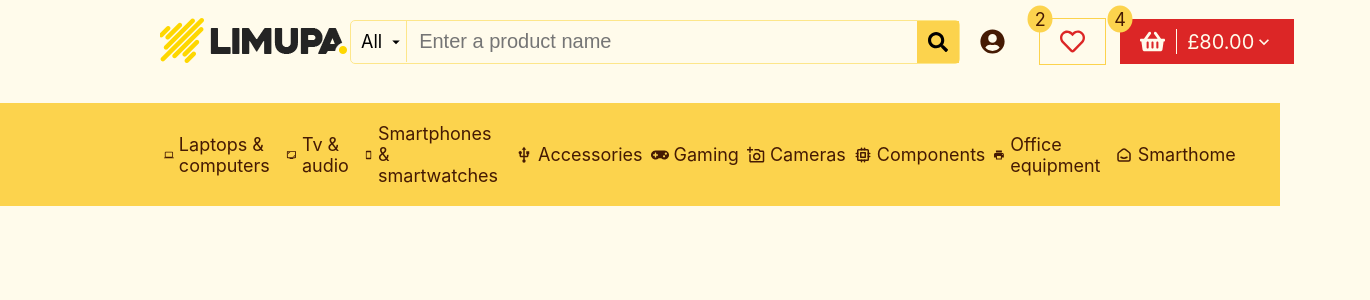
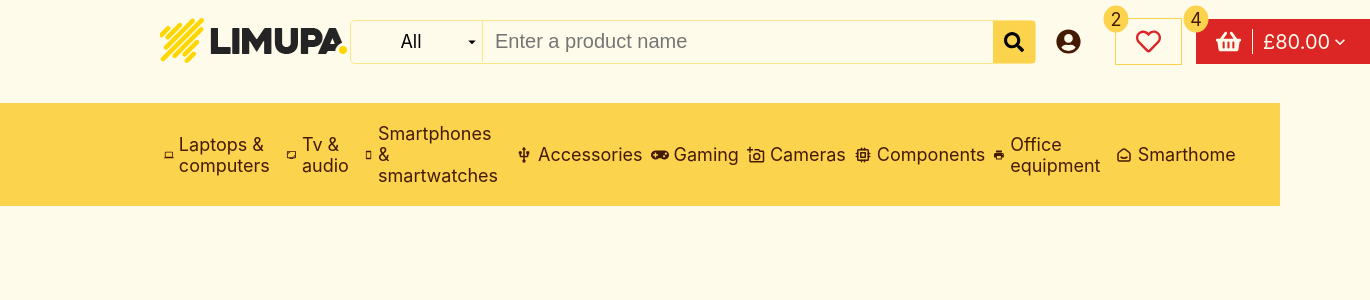
Before and after one commit to sirius-deis/eshophree, a React (Create React App) app: page / in a window 1280 px wide. Shown: the top 300 px of the page, 1370 px wide, since content can reach past the window. Built offline with nearby package versions, Linux system fonts and the light colour scheme.

Commit message:
add replacing chosen value in search component on click

```diff
--- a/src/components/category-dropdown/categoryDropdown.component.jsx
+++ b/src/components/category-dropdown/categoryDropdown.component.jsx
@@ -1,9 +1,12 @@
 import styles from "./categoryDropdown.styles.module.css";
 
-const CategoryDropdown = ({ categories }) => {
+const CategoryDropdown = ({ categories, chooseCategory }) => {
+    const categoryChooseHandler = (event) => {
+        chooseCategory(event.target.textContent);
+    };
     const listToRender = [{ title: "all", id: 0 }, ...categories].map((category) => (
-        <li className={styles.category__item} key={category.id}>
-            {category.title}
+        <li className={styles.category__item} key={category.id} onClick={categoryChooseHandler}>
+            {category.title.replace("and", "&")}
         </li>
     ));
     return <ul className={styles.category__list}>{listToRender}</ul>;
--- a/src/components/category-dropdown/categoryDropdown.styles.module.css
+++ b/src/components/category-dropdown/categoryDropdown.styles.module.css
@@ -1,4 +1,7 @@
 .category__list {
+    width: 29rem;
+    display: flex;
+    flex-direction: column;
     list-style: none;
 }
 
--- a/src/components/dropdown/dropdown.styles.module.css
+++ b/src/components/dropdown/dropdown.styles.module.css
@@ -1,11 +1,13 @@
 .dropdown {
+    width: fit-content;
+    max-height: 30rem;
+    overflow-y: auto;
+    overflow-x: hidden;
     position: absolute;
     top: 4.5rem;
     left: 0;
     background-color: var(--bg-color);
     border-radius: 5px;
     box-shadow: var(--box-shadow);
-    max-height: 30rem;
-    overflow-y: auto;
     z-index: 10;
 }
--- a/src/components/search/search.component.jsx
+++ b/src/components/search/search.component.jsx
@@ -9,21 +9,27 @@ import CategoryDropdown from "../category-dropdown/categoryDropdown.component";
 import styles from "./search.styles.module.css";
 
 const Search = ({ categories }) => {
+    const [chosenCategory, setChosenCategory] = useState("all");
     const [isOpen, setIsOpen] = useState(false);
 
     const toggleDropdown = () => {
         setIsOpen(!isOpen);
     };
 
+    const chooseCategory = (categoryName) => {
+        setChosenCategory(categoryName);
+        setIsOpen(false);
+    };
+
     return (
         <form className={styles.search}>
             <div className={styles.search__select}>
                 <div className={`${styles.search__chosen} ${isOpen ? styles.open : ""}`} onClick={toggleDropdown}>
-                    All <MdOutlineArrowDropDown />
+                    <span className={styles.chosen}>{chosenCategory}</span> <MdOutlineArrowDropDown />
                 </div>
                 {isOpen && (
-                    <Dropdown isOpen={isOpen}>
-                        <CategoryDropdown categories={categories} />
+                    <Dropdown>
+                        <CategoryDropdown categories={categories} chooseCategory={chooseCategory} />
                     </Dropdown>
                 )}
             </div>
--- a/src/components/search/search.styles.module.css
+++ b/src/components/search/search.styles.module.css
@@ -18,7 +18,19 @@
 .search__chosen {
     display: flex;
     align-items: center;
-    gap: 0.5rem;
+    gap: 0.2rem;
+}
+
+.chosen {
+    width: 10rem;
+    text-align: center;
+    overflow: hidden;
+    white-space: nowrap;
+    text-overflow: ellipsis;
+}
+
+.chosen::first-letter {
+    text-transform: uppercase;
 }
 
 .search__chosen svg {
```
